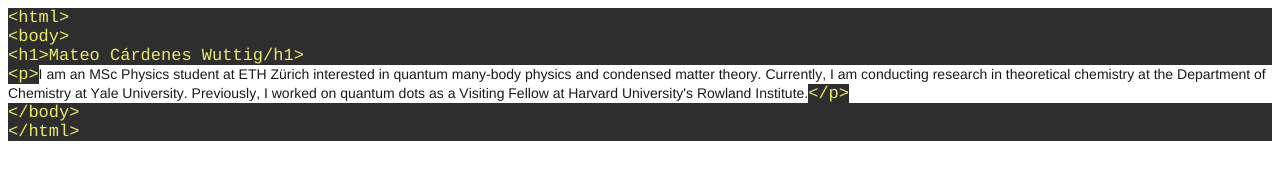
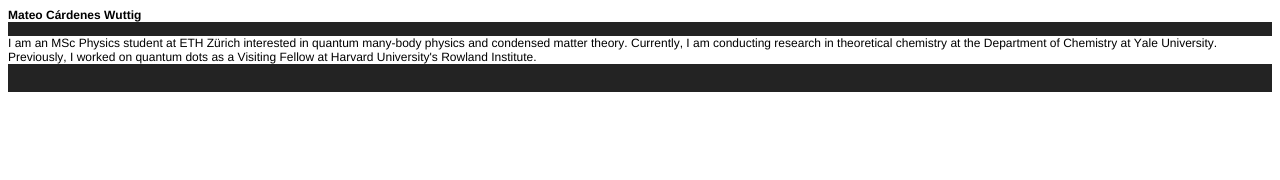
Before and after one commit to mateocardeneswuttig/mateocardeneswuttig.github.io, a plain HTML site: page index.html in a window 1280 px wide. Drawn offline with Linux system fonts and the light colour scheme.

Commit message:
Update index.html

```diff
--- a/index.html
+++ b/index.html
@@ -7,18 +7,17 @@
   <meta name="Generator" content="Cocoa HTML Writer">
   <meta name="CocoaVersion" content="2487.6">
   <style type="text/css">
-    p.p1 {margin: 0.0px 0.0px 0.0px 0.0px; font: 17.0px Courier; color: #eae96f; -webkit-text-stroke: #eae96f; background-color: #2e2e2e}
-    p.p2 {margin: 0.0px 0.0px 0.0px 0.0px; font: 14.0px 'Helvetica Neue'; color: #000000; color: rgba(0, 0, 0, 0.9); -webkit-text-stroke: rgba(0, 0, 0, 0.9); background-color: #ffffff}
+    p.p1 {margin: 0.0px 0.0px 0.0px 0.0px; font: 12.0px 'Helvetica Neue'; color: #000000; -webkit-text-stroke: #e5e75c; background-color: #000000; background-color: rgba(0, 0, 0, 0)}
+    p.p2 {margin: 0.0px 0.0px 0.0px 0.0px; font: 12.0px 'Helvetica Neue'; color: #000000; -webkit-text-stroke: #e5e75c; background-color: #232323; min-height: 14.0px}
+    p.p3 {margin: 0.0px 0.0px 0.0px 0.0px; font: 12.0px 'Helvetica Neue'; color: #000000; -webkit-text-stroke: rgba(0, 0, 0, 0.9); background-color: #ffffff}
     span.s1 {font-kerning: none}
-    span.s2 {font: 17.0px Courier; font-kerning: none; color: #eae96f; background-color: #2e2e2e; -webkit-text-stroke: 0px #eae96f}
   </style>
 </head>
 <body>
-<p class="p1"><span class="s1">&lt;html&gt;</span></p>
-<p class="p1"><span class="s1">&lt;body&gt;</span></p>
-<p class="p1"><span class="s1">&lt;h1&gt;Mateo Cárdenes Wuttig/h1&gt;</span></p>
-<p class="p2"><span class="s2">&lt;p&gt;</span><span class="s1">I am an MSc Physics student at ETH Zürich interested in quantum many-body physics and condensed matter theory. Currently, I am conducting research in theoretical chemistry at the Department of Chemistry at Yale University. Previously, I worked on quantum dots as a Visiting Fellow at Harvard University's Rowland Institute.</span><span class="s2">&lt;/p&gt;</span></p>
-<p class="p1"><span class="s1">&lt;/body&gt;</span></p>
-<p class="p1"><span class="s1">&lt;/html&gt;</span></p>
+<p class="p1"><span class="s1"><b>Mateo Cárdenes Wuttig</b></span></p>
+<p class="p2"><span class="s1"></span><br></p>
+<p class="p3"><span class="s1">I am an MSc Physics student at ETH Zürich interested in quantum many-body physics and condensed matter theory. Currently, I am conducting research in theoretical chemistry at the Department of Chemistry at Yale University. Previously, I worked on quantum dots as a Visiting Fellow at Harvard University's Rowland Institute.</span></p>
+<p class="p2"><span class="s1"></span><br></p>
+<p class="p2"><span class="s1"></span><br></p>
 </body>
 </html>
```
